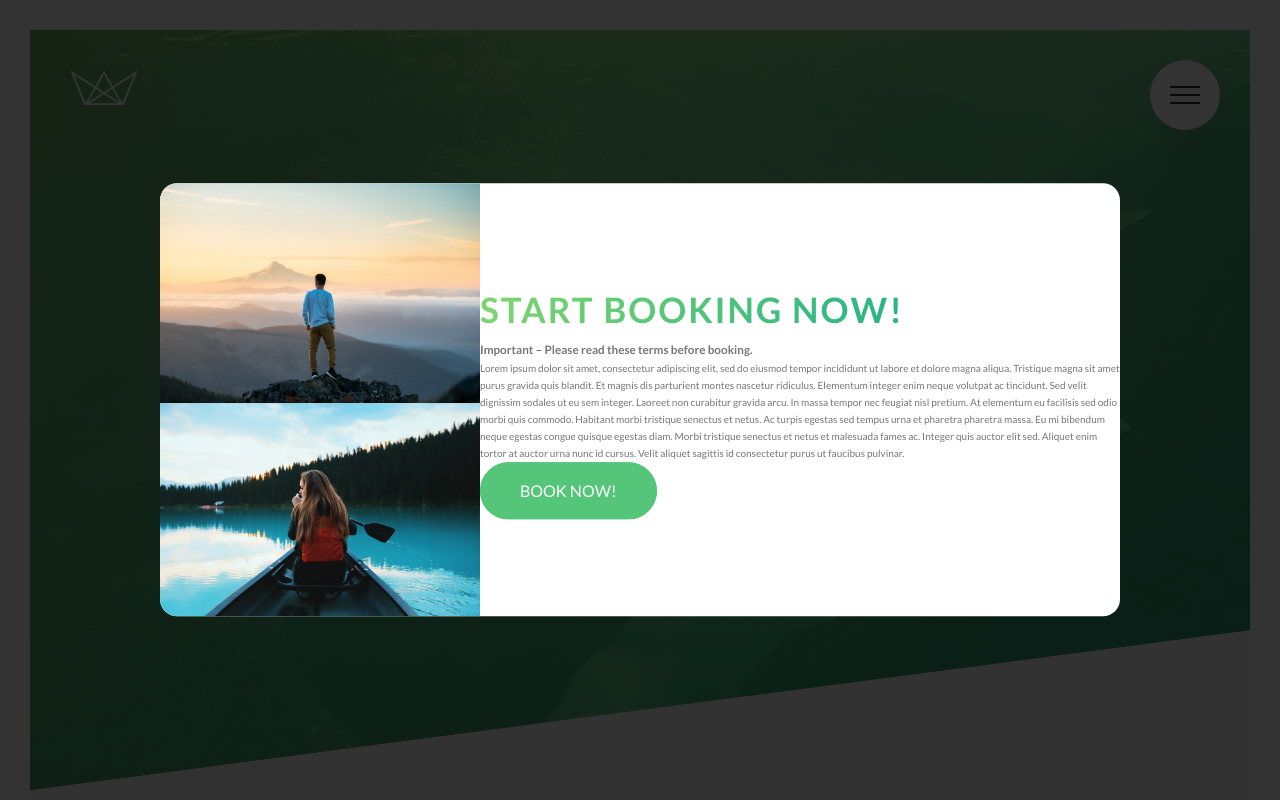
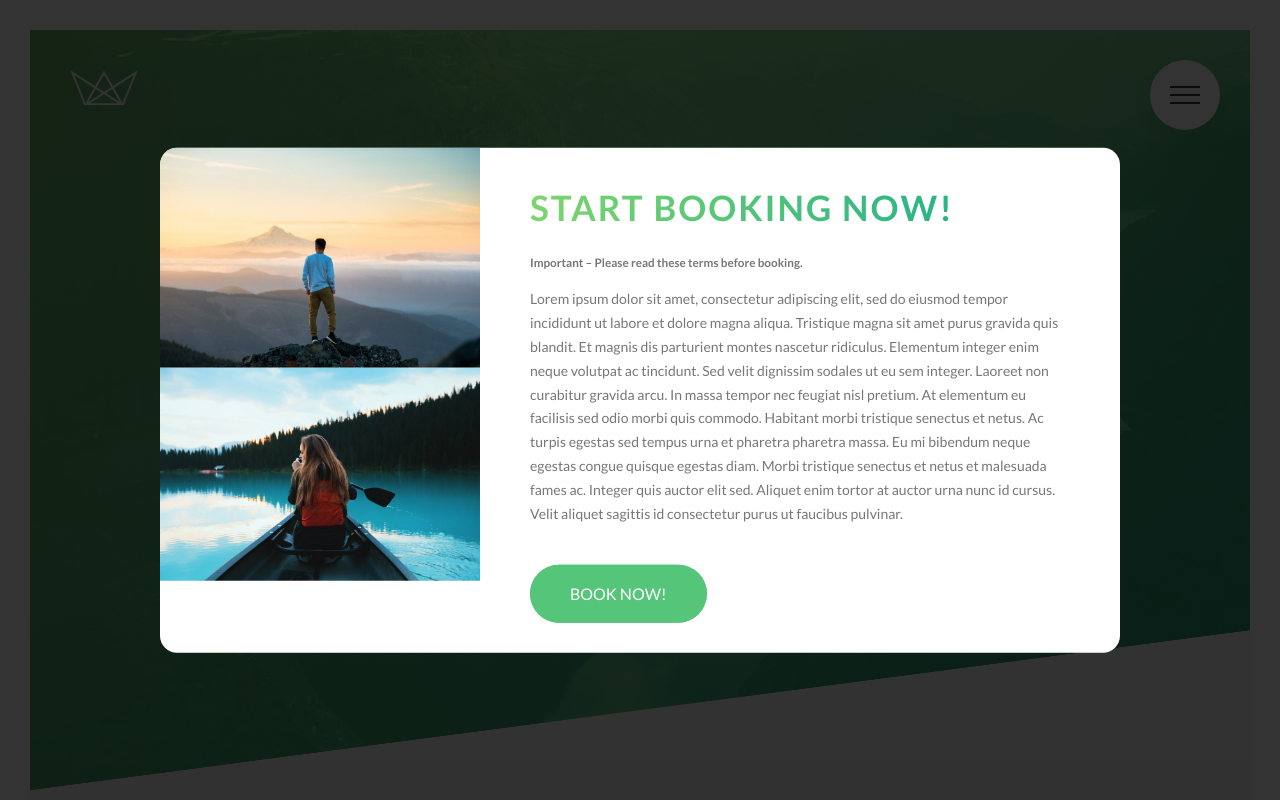
Before and after one commit to team-cake/just-a-website, a PHP site: page / in a window 1280 px wide. Run offline with PHP 8.4, Linux system fonts and the light colour scheme.

Commit message:
Adjusted font-size and padding and margin

```diff
--- a/public/css/style.css
+++ b/public/css/style.css
@@ -443,10 +443,14 @@ body {
   .popup__right {
     width: 66.6666667;
     display: table-cell;
-    vertical-align: middle; }
+    vertical-align: middle;
+    padding: 3rem 5rem; }
   .popup__img {
     display: block;
     width: 100%; }
+  .popup__text {
+    font-size: 1.4rem;
+    margin-bottom: 4rem; }
 
 .story {
   width: 75%;
--- a/public/index.html
+++ b/public/index.html
@@ -446,8 +446,10 @@
 					<img src="img/nat-8.jpg" alt="Tour photo" class="popup__img" />
 				</div>
 				<div class="popup__right">
-					<h2 class="heading-secondary">Start booking now!</h2>
-					<h3 class="heading-tertiarty">
+					<h2 class="heading-secondary u-margin-bottom-small">
+						Start booking now!
+					</h2>
+					<h3 class="heading-tertiarty u-margin-bottom-small">
 						Important &ndash; Please read these terms before booking.
 					</h3>
 					<p class="popup__text">
--- a/public/sass/components/_popup.scss
+++ b/public/sass/components/_popup.scss
@@ -27,6 +27,7 @@
 		width: 66.6666667;
 		display: table-cell;
 		vertical-align: middle;
+		padding: 3rem 5rem;
 	}
 
 	&__img {
@@ -35,5 +36,7 @@
 	}
 
 	&__text {
+		font-size: 1.4rem;
+		margin-bottom: 4rem;
 	}
 }
```
